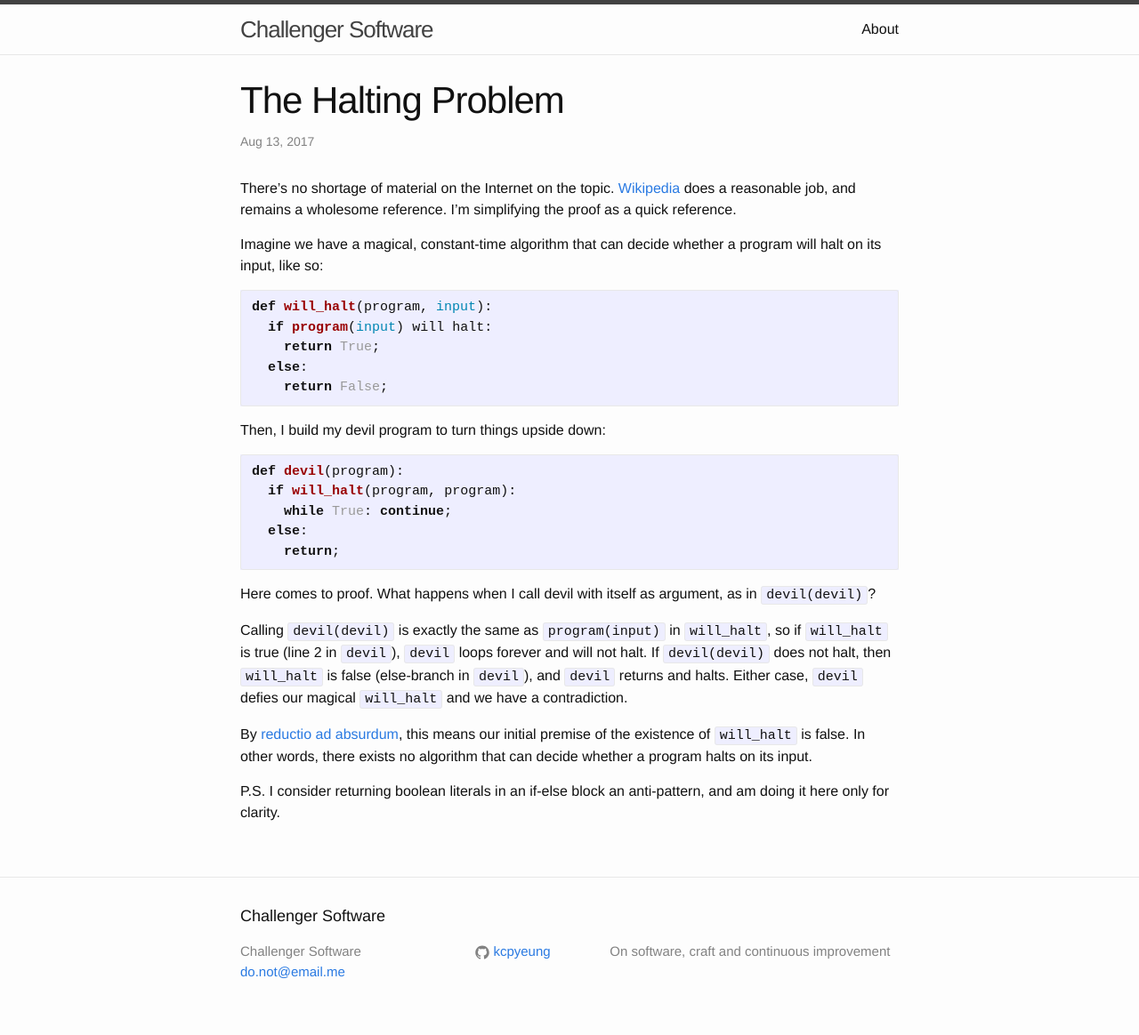
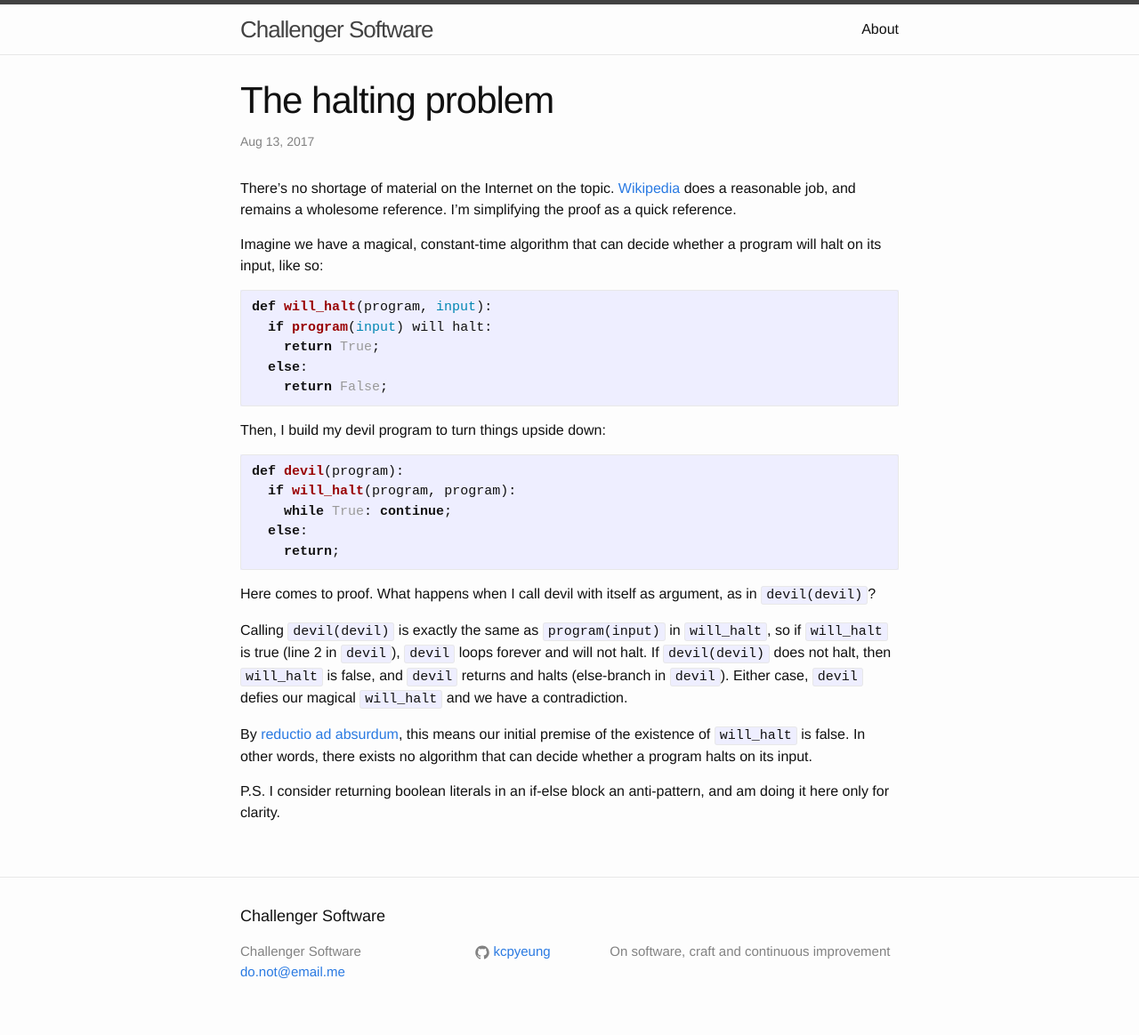
Before and after one commit to kcpyeung/kcpyeung.github.io, a Jekyll site: the page built from _posts/2017-08-13-halting-problem.markdown, in a window 1280 px wide. Shown: the whole page at 89% size. Built offline with Jekyll 4.4.1, drawn with Linux system fonts in a browser that asks for light colours.

```diff
--- a/_posts/2017-08-13-halting-problem.markdown
+++ b/_posts/2017-08-13-halting-problem.markdown
@@ -1,6 +1,6 @@
 ---
 layout: post
-title:  "The Halting Problem"
+title:  "The halting problem"
 date:   2017-08-13 17:00:00 +0800
 categories: maths
 ---
@@ -28,7 +28,7 @@ def devil(program):
 
 Here comes to proof. What happens when I call devil with itself as argument, as in `devil(devil)`?
 
-Calling `devil(devil)` is exactly the same as `program(input)` in `will_halt`, so if `will_halt` is true (line 2 in `devil`), `devil` loops forever and will not halt. If `devil(devil)` does not halt, then `will_halt` is false (else-branch in `devil`), and `devil` returns and halts. Either case, `devil` defies our magical `will_halt` and we have a contradiction.
+Calling `devil(devil)` is exactly the same as `program(input)` in `will_halt`, so if `will_halt` is true (line 2 in `devil`), `devil` loops forever and will not halt. If `devil(devil)` does not halt, then `will_halt` is false, and `devil` returns and halts (else-branch in `devil`). Either case, `devil` defies our magical `will_halt` and we have a contradiction.
 
 By [reductio ad absurdum](https://en.wikipedia.org/wiki/Reductio_ad_absurdum), this means our initial premise of the existence of `will_halt` is false. In other words, there exists no algorithm that can decide whether a program halts on its input.
 
```
